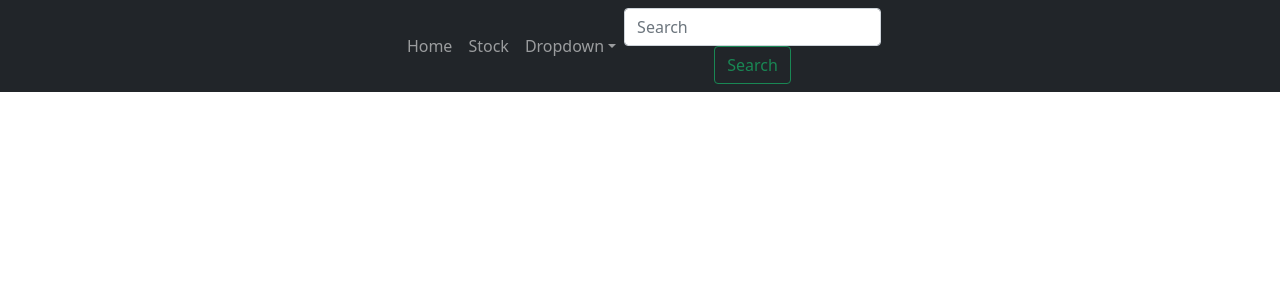
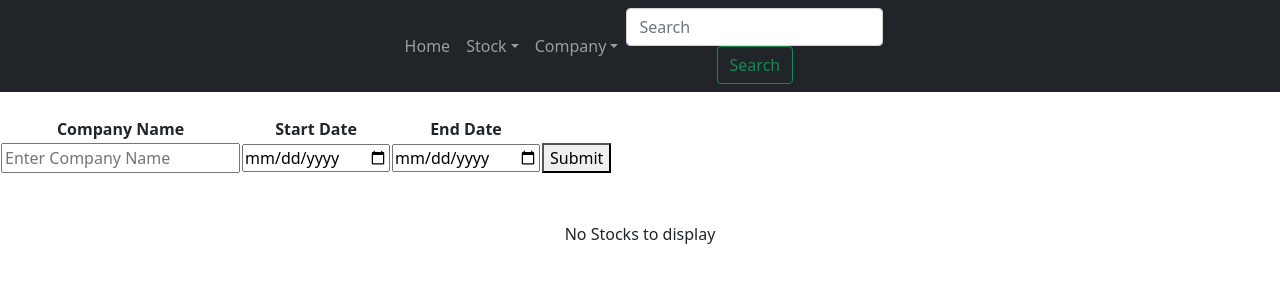
Before and after one commit to Shanavaz/stock-market-ui, a React (Create React App) app: page /stock/list in a window 1280 px wide. Shown: the top 300 px of the page. Built offline with nearby package versions, Linux system fonts and the light colour scheme.

Commit message:
Stock and Company listing

```diff
--- a/src/App.js
+++ b/src/App.js
@@ -8,19 +8,20 @@ import {
 import BootstrapNavbar from './BootstrapNavbar.js';
 import Company from './Components/Company';
 import Stock from './Components/Stock';
+import StockList from './Components/StockList';
+import CompanyList from './Components/CompanyList';
 
 function App() {
   return (
     <div className="App">
-      <BootstrapNavbar/>
+      <BootstrapNavbar />
       <Router>
         <Switch>
-          <Route exact path="/">
-            <Company />
-          </Route>
-          <Route exact path="/stock">
-            <Stock />
-          </Route>
+          <Route exact path="/"><Company /></Route>
+          <Route path="/company/create"><Company /></Route>
+          <Route path="/stock/create"><Stock /></Route>
+          <Route path="/company/list"><CompanyList /></Route>
+          <Route path="/stock/list"><StockList /></Route>
         </Switch>
       </Router>
     </div>
--- a/src/BootstrapNavbar.js
+++ b/src/BootstrapNavbar.js
@@ -12,11 +12,15 @@ class BootstrapNavbar extends React.Component {
                             <Navbar.Collapse id="basic-navbar-nav">
                                 <Nav className="mr-auto">
                                     <Nav.Link href="/">Home</Nav.Link>
-                                    <Nav.Link href="/stock">Stock</Nav.Link>
-                                    <NavDropdown title="Dropdown" id="basic-nav-dropdown">
-                                        <NavDropdown.Item href="#action/3.1">Action</NavDropdown.Item>
+                                    <NavDropdown title="Stock" id="basic-nav-dropdown">
+                                        <NavDropdown.Item href="/stock/create">Create</NavDropdown.Item>
                                         <NavDropdown.Divider />
-                                        <NavDropdown.Item href="#action/3.4">Separated link</NavDropdown.Item>
+                                        <NavDropdown.Item href="/stock/list">List</NavDropdown.Item>
+                                    </NavDropdown>
+                                    <NavDropdown title="Company" id="basic-nav-dropdown">
+                                        <NavDropdown.Item href="/company/create">Create</NavDropdown.Item>
+                                        <NavDropdown.Divider />
+                                        <NavDropdown.Item href="/company/list">List</NavDropdown.Item>
                                     </NavDropdown>
                                 </Nav>
                                 <Form inline>
--- a/src/Components/Company.js
+++ b/src/Components/Company.js
@@ -32,9 +32,6 @@ function Company() {
 
         axios.post(url, reqData)
             .then(result => {
-                this.setState({
-                    customer: result.data,
-                })
                 console.log(result.data)
             }
             )
--- /dev/null
+++ b/src/Components/CompanyList.js
@@ -0,0 +1,68 @@
+import React, { Component } from 'react'
+import { Form, Table } from 'react-bootstrap'
+import axios from 'axios';
+
+import apiData from './companylist.json';
+
+export class CompanyList extends Component {
+
+    constructor(props) {
+        super(props);
+
+        // Initializing the state
+        this.state = {
+            color: 'lightgreen',
+            loader: false,
+            result: []
+        };
+    }
+    componentDidMount() {
+        console.log(apiData)
+        console.log(apiData.data.latestPrice)
+
+        let url = "/api/v1.0/market/company/getall"
+
+        axios.get(url)
+            .then(result => {
+                this.setState({
+                    result: result.data,
+                    loader: true
+                })
+                console.log(result.data)
+            }
+            )
+            .catch(error => {
+                this.setState({
+                    loader: false
+                })
+                console.log(error)
+            }
+            );
+    }
+
+    render() {
+        return (
+            <Form>
+                <center>Lsit of Companies</center>
+                <Table bordered striped hover>
+                    <tbody>
+                        <tr>
+                            <th>Price</th>
+                            <th>Company Name</th>
+                        </tr>
+                        {
+                            apiData.data.latestPrice.map((detail) => {
+                                return <tr>
+                                    <td>{detail.price}</td>
+                                    <td>{detail.companyName}</td>
+                                </tr>
+                            })
+                        }
+                    </tbody>
+                </Table>
+            </Form>
+        )
+    }
+}
+
+export default CompanyList
--- a/src/Components/Stock.js
+++ b/src/Components/Stock.js
@@ -44,7 +44,7 @@ function Stock() {
                     </tr>
                     <tr>
                         <td>Price</td>
-                        <td><Form.Control type="text" onChange={(event)=>{setPrice(event.target.value);}} placeholder="Enter price" /></td>
+                        <td><Form.Control type="number" onChange={(event)=>{setPrice(event.target.value);}} placeholder="Enter price" /></td>
                     </tr>
                     <tr>
                         <td colSpan={2}><Button variant="primary" onClick={submitForm}>
--- /dev/null
+++ b/src/Components/StockList.js
@@ -0,0 +1,106 @@
+import React, { useState, useEffect } from 'react'
+import { Form, Table } from 'react-bootstrap'
+import axios from 'axios';
+
+import apiData from './stocklist.json';
+
+function StockList() {
+
+    let [loader, setLoader] = useState(true);
+    let [result, setResult] = useState([]);
+    let [compName, setCompName] = useState('');
+    let [startDate, setStartDate] = useState('');
+    let [endDate, setEndDate] = useState('');
+
+    // useEffect(() => {
+
+
+    //     let url = ''
+    //     axios.get(url)
+    //         .then(result => {
+    //             console.log(result.data)
+    //             setLoader(true)
+    //             setResult(result.data)
+    //         })
+    //         .catch(error => {
+    //             console.log(error)
+    //             setLoader(false)
+    //         });
+    // });
+
+    const handleSubmit = () => {
+        let url = `/api/v1.0/market/stock/get/${compName}/${startDate}/${endDate}`
+        console.log(url)
+        setLoader(false)
+        setResult(apiData)
+    }
+
+    return (
+        <React.Fragment>
+            <table>
+                <tbody>
+                    <tr>
+                        <th>Company Name</th>
+                        <th>Start Date</th>
+                        <th>End Date</th>
+                    </tr>
+                    <tr>
+                        <td><input type="text" onChange={(event) => { setCompName(event.target.value); }} placeholder="Enter Company Name" /></td>
+                        <td><input type="date" onChange={(event) => { setStartDate(event.target.value); }} /></td>
+                        <td><input type="date" onChange={(event) => { setEndDate(event.target.value); }} /></td>
+                        <td><button onClick={handleSubmit}>Submit</button></td>
+                    </tr>
+                </tbody>
+            </table>
+            <br />
+            <br />
+            {loader}
+            {loader == true ? <p>No Stocks to display</p> :
+                <React.Fragment>
+
+                    <h5 style={{ "textAlign": "left", "marginLeft": "20px" }}>General Details</h5>
+                    <table style={{ "textAlign": "left", "marginLeft": "20px" }}>
+                        <tbody>
+                            <tr style={{ "borderWidth": "1px" }}>
+                                <th style={{ "borderWidth": "1px" }}>Company Name</th>
+                                <td style={{ "borderWidth": "1px" }}>{result.data.companyName}</td>
+                            </tr>
+                            <tr>
+                                <th style={{ "borderWidth": "1px" }}>Maximum</th>
+                                <td style={{ "borderWidth": "1px" }}>{result.data.max}</td>
+                            </tr>
+                            <tr>
+                                <th style={{ "borderWidth": "1px" }}>Average</th>
+                                <td style={{ "borderWidth": "1px" }}>{result.data.avg}</td>
+                            </tr>
+                            <tr>
+                                <th style={{ "borderWidth": "1px" }}>Minimum</th>
+                                <td style={{ "borderWidth": "1px" }}>{result.data.min}</td>
+                            </tr>
+                        </tbody>
+                    </table>
+                    <br />
+                    <center><h3>Stock Details</h3></center>
+                    <Table bordered striped hover style={{ "textAlign": "left", "marginLeft": "20px", "margin": "20px" }}>
+                        <tbody>
+                            <tr>
+                                <th>Date</th>
+                                <th>Price</th>
+                            </tr>
+                            {
+                                apiData.data.stocks.map((detail, key) => {
+                                    return <tr key={key}>
+                                        <td>{detail.date}</td>
+                                        <td>{detail.price}</td>
+                                    </tr>
+                                })
+                            }
+                        </tbody>
+                    </Table>
+                </React.Fragment>
+            }
+        </React.Fragment>
+    )
+}
+
+export default StockList
--- /dev/null
+++ b/src/Components/companylist.json
@@ -0,0 +1,16 @@
+{
+    "message": "Success",
+    "status": "OK",
+    "data": {
+        "latestPrice": [
+            {
+                "price": 150.5,
+                "companyName": "Google"
+            },
+            {
+                "price": 120.5,
+                "companyName": "Apple"
+            }
+        ]
+    }
+}
--- /dev/null
+++ b/src/Components/stocklist.json
@@ -0,0 +1,20 @@
+{
+    "message": "Success",
+    "status": "OK",
+    "data": {
+        "min": 150.5,
+        "avg": 175.25,
+        "max": 200,
+        "companyName": "Google",
+        "stocks": [
+            {
+                "date": "19-06-2022",
+                "price": 200
+            },
+            {
+                "date": "19-06-2022",
+                "price": 150.5
+            }
+        ]
+    }
+}
```
